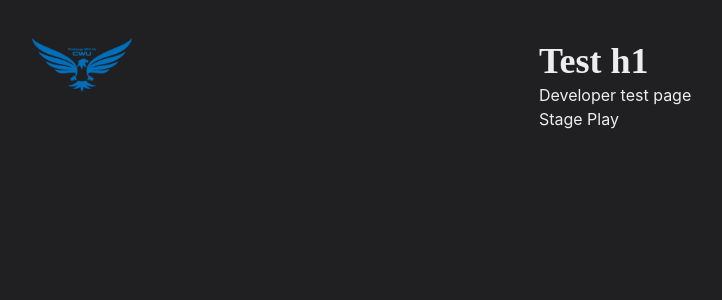
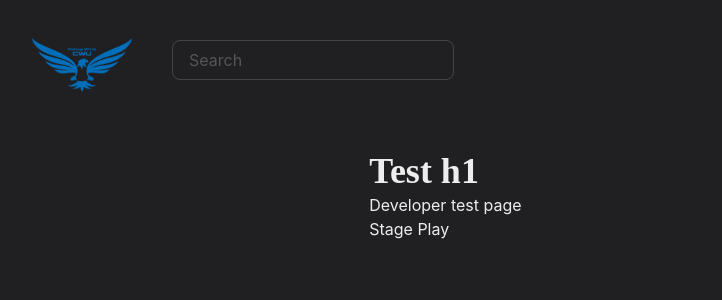
Before and after one commit to Haetae-Code/NextJS_Stage_Play, a Next.js app: page / in a window 1280 px wide. Shown: the top 300 px of the page, without its empty margins (24-746 px from the left). Built offline with nearby package versions, Linux system fonts and the light colour scheme.

Commit message:
Header search bar

```diff
--- a/components/Header.js
+++ b/components/Header.js
@@ -1,6 +1,7 @@
 //import Link from 'next/Link';
-import { Box, chakra, Container, useColorModeValue} from '@chakra-ui/react'
+import { Box, chakra, Container, useColorModeValue, Input, Flex} from '@chakra-ui/react'
 import Image from 'next/image'
+import { motion, useMotionValue } from "framer-motion"
 
 const CwuLogoImage = chakra(Image, {
     shouldForwardProp: prop => ['width', 'height', 'src', 'alt'].includes(prop)
@@ -12,7 +13,8 @@ const linkStyle = {
 
 const Header = () => {
   return (
-    <Container pt='5' w='100' ml='10'>
+    <Container pt='5' ml='10'>
+      <Flex>
           <Box>
               <CwuLogoImage
                   src="/asset/image/cwulogo.png"
@@ -22,10 +24,29 @@ const Header = () => {
                   height="90"
               />
           </Box>
+          {/* 검색바 */}
+              <Box ml={10} pt='5'>
+                <motion.div
+                initial={{ scale: 0 }}
+                animate={{ scale: 1 }}
+                transition={{
+                  duration:1,
+                  //delay:0.5,
+                  ease: [0, 0.71, 0.2, 1.01]
+                }}
+                >
+                <Input
+                borderWidth={'1px'} borderRadius='lg'
+                variant='outline'
+                placeholder='Search'
+                htmlSize={20} width='auto'/>
+                </motion.div>
+              </Box>
           {/* <div>
               <Link href="/"><p style={linkStyle}> 홈 </p></Link>
               <Link href="/about"><p style={linkStyle}> 소개 </p></Link>
           </div> */}
+      </Flex>
     </Container>
   )
 }
--- a/components/layouts/main.js
+++ b/components/layouts/main.js
@@ -15,7 +15,6 @@ const Main = ({ children, router }) => {
         <Container>
           {children}
         </Container>
-
     </Box>
   )
 }
--- a/pages/_app.js
+++ b/pages/_app.js
@@ -10,7 +10,7 @@ if (typeof window !== 'undefined') {
 const Website = ({Component, pageProps, router }) => {
     return (
         <Chakra cookies={pageProps.cookies}>
-            <Flex>
+
             <Header></Header>
                 <Layout router={router}>
                     <AnimatePresence
@@ -24,7 +24,7 @@ const Website = ({Component, pageProps, router }) => {
                         <Component {...pageProps} key={router.route}></Component>
                     </AnimatePresence>
                 </Layout>
-            </Flex>
+
         </Chakra>
     )
 }
--- a/pages/index.js
+++ b/pages/index.js
@@ -13,7 +13,6 @@ import {
   Flex
 } from '@chakra-ui/react'
 //import { ChevronRightIcon, EmailIcon } from '@chakra-ui/icons'
-import Header from '../components/Header'
 
 
 
--- a/styles/theme.js
+++ b/styles/theme.js
@@ -8,6 +8,7 @@ const styles = {
     }
   })
 }
+
 
 const components = {
   Heading: {
```
Lines whose indentation alone changed are shown as unchanged.
